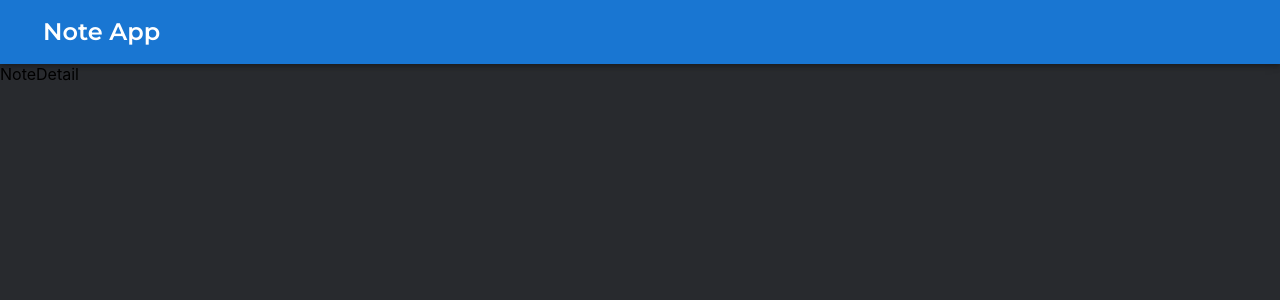
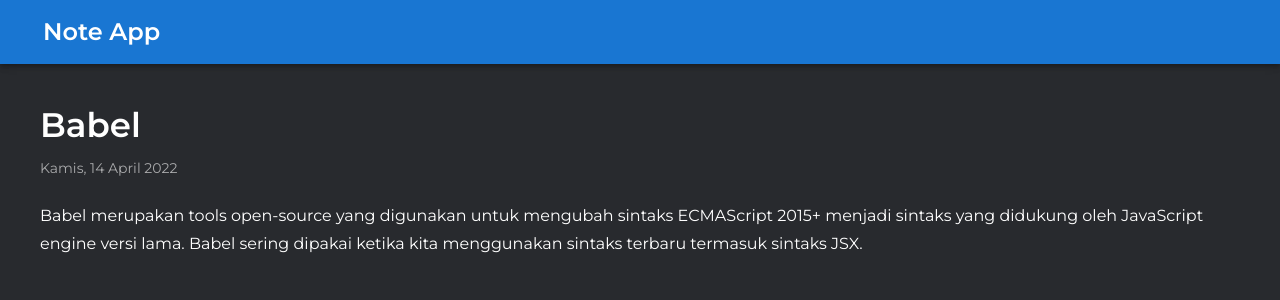
Before and after one commit to jaballogian/dicoding-submissions, a React (Create React App) app in the folder react/2-react-fundamental-1/: page /detail/1 in a window 1280 px wide. Shown: the top 300 px of the page. Built offline with nearby package versions, Linux system fonts and the light colour scheme.

Commit message:
add some components and the children

```diff
--- a/react/2-react-fundamental-1/src/App.jsx
+++ b/react/2-react-fundamental-1/src/App.jsx
@@ -105,7 +105,7 @@
       },
       {
         path: '/detail/:id',
-        element: <NoteDetail/>,
+        element: <NoteDetail filteredNoteList={this.state.filteredNoteList}/>,
       },
     ]
 
--- a/react/2-react-fundamental-1/src/pages/NoteDetail.jsx
+++ b/react/2-react-fundamental-1/src/pages/NoteDetail.jsx
@@ -1,7 +1,62 @@
-const NoteDetail = () => {
+import { Component } from 'react'
+import { useParams } from 'react-router-dom'
+
+// MUIS
+import Stack from '@mui/material/Stack'
+import Typography from '@mui/material/Typography'
+
+// UTILITIES
+import { showFormattedDate } from 'utilities/data'
+
+class NoteDetail extends Component {
+  render () {
+    const { note } = this.props
+
+    return (
+      <Stack padding={40}>
+        {/* TITLE */}
+        <Typography
+          variant='h4'
+          component='h2'
+          fontWeight={600}
+          color='text.primary'
+          marginBottom={12}
+        >
+          {note.title}
+        </Typography>
+
+        {/* CREATED AT */}
+        <Typography
+          variant='body2'
+          color='text.secondary'
+          marginBottom={24}
+        >
+          {showFormattedDate(note.createdAt)}
+        </Typography>
+
+        {/* BODY */}
+        <Typography
+          variant='subtitle1'
+          color='text.primary'
+        >
+          {note.body}
+        </Typography>
+      </Stack>
+    )
+  }
+}
+
+const NoteDetailWrapper = (props) => {
+  const { filteredNoteList } = props
+
+  const { id } = useParams()
+
   return (
-    <div>NoteDetail</div>
+    <NoteDetail
+      id={id}
+      note={filteredNoteList.find(item => item.id === id || item.id === Number(id))}
+    />
   )
 }
 
-export default NoteDetail
+export default NoteDetailWrapper
```
